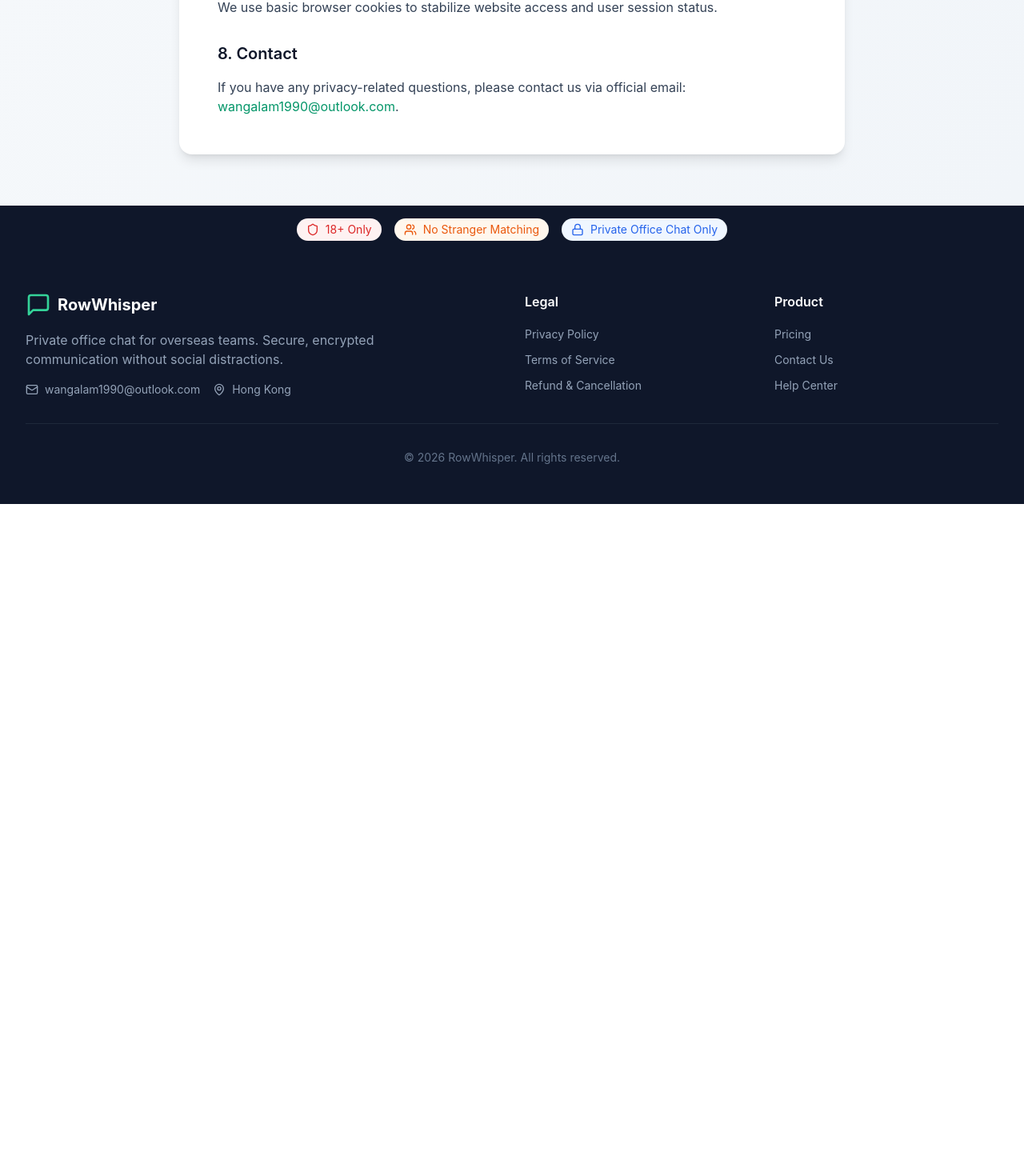
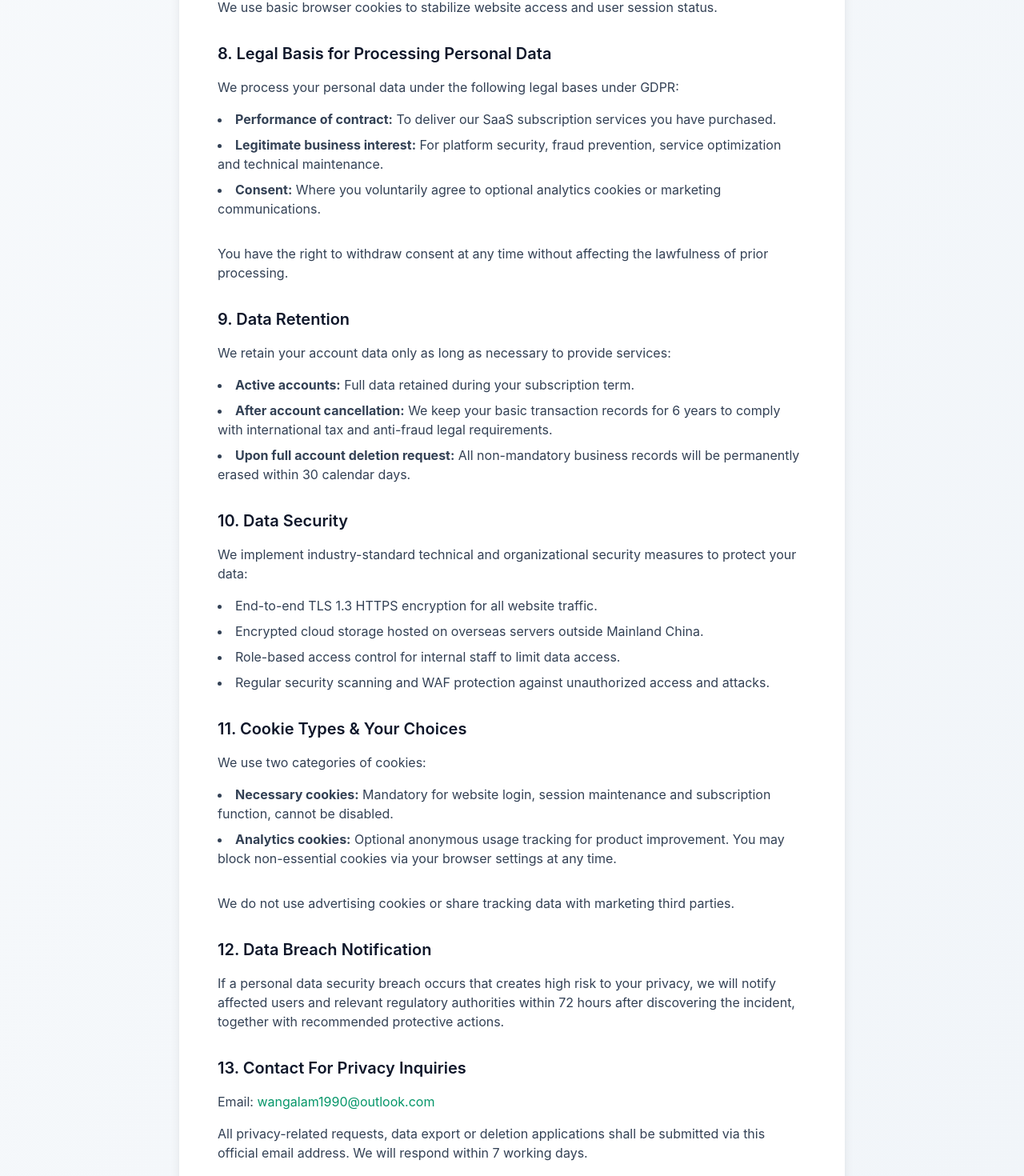
Before and after one commit to wangalam1990/rowwhisper-site, a React (Vite) app: page /privacy in a window 1280 px wide. Shown: the part 1676-3146 px from the top of the page at 80% size. Before the commit the page ends 2306 px from the top, so only its background shows below. Built offline with nearby package versions, Linux system fonts and the light colour scheme.

Commit message:
Update Privacy Policy with GDPR legal basis, data retention, security, cookies, breach notification

```diff
--- a/src/pages/Privacy.tsx
+++ b/src/pages/Privacy.tsx
@@ -65,9 +65,53 @@ export default function Privacy() {
             We use basic browser cookies to stabilize website access and user session status.
           </p>
 
-          <h2 className="text-xl font-semibold text-slate-900 mb-4">8. Contact</h2>
+          <h2 className="text-xl font-semibold text-slate-900 mb-4">8. Legal Basis for Processing Personal Data</h2>
+          <p className="text-slate-700 mb-4">We process your personal data under the following legal bases under GDPR:</p>
+          <ul className="list-disc list-inside text-slate-700 mb-8 space-y-2">
+            <li><strong>Performance of contract:</strong> To deliver our SaaS subscription services you have purchased.</li>
+            <li><strong>Legitimate business interest:</strong> For platform security, fraud prevention, service optimization and technical maintenance.</li>
+            <li><strong>Consent:</strong> Where you voluntarily agree to optional analytics cookies or marketing communications.</li>
+          </ul>
+          <p className="text-slate-700 mb-8">
+            You have the right to withdraw consent at any time without affecting the lawfulness of prior processing.
+          </p>
+
+          <h2 className="text-xl font-semibold text-slate-900 mb-4">9. Data Retention</h2>
+          <p className="text-slate-700 mb-4">We retain your account data only as long as necessary to provide services:</p>
+          <ul className="list-disc list-inside text-slate-700 mb-8 space-y-2">
+            <li><strong>Active accounts:</strong> Full data retained during your subscription term.</li>
+            <li><strong>After account cancellation:</strong> We keep your basic transaction records for 6 years to comply with international tax and anti-fraud legal requirements.</li>
+            <li><strong>Upon full account deletion request:</strong> All non-mandatory business records will be permanently erased within 30 calendar days.</li>
+          </ul>
+
+          <h2 className="text-xl font-semibold text-slate-900 mb-4">10. Data Security</h2>
+          <p className="text-slate-700 mb-4">We implement industry-standard technical and organizational security measures to protect your data:</p>
+          <ul className="list-disc list-inside text-slate-700 mb-8 space-y-2">
+            <li>End-to-end TLS 1.3 HTTPS encryption for all website traffic.</li>
+            <li>Encrypted cloud storage hosted on overseas servers outside Mainland China.</li>
+            <li>Role-based access control for internal staff to limit data access.</li>
+            <li>Regular security scanning and WAF protection against unauthorized access and attacks.</li>
+          </ul>
+
+          <h2 className="text-xl font-semibold text-slate-900 mb-4">11. Cookie Types & Your Choices</h2>
+          <p className="text-slate-700 mb-4">We use two categories of cookies:</p>
+          <ul className="list-disc list-inside text-slate-700 mb-8 space-y-2">
+            <li><strong>Necessary cookies:</strong> Mandatory for website login, session maintenance and subscription function, cannot be disabled.</li>
+            <li><strong>Analytics cookies:</strong> Optional anonymous usage tracking for product improvement. You may block non-essential cookies via your browser settings at any time.</li>
+          </ul>
+          <p className="text-slate-700 mb-8">
+            We do not use advertising cookies or share tracking data with marketing third parties.
+          </p>
+
+          <h2 className="text-xl font-semibold text-slate-900 mb-4">12. Data Breach Notification</h2>
+          <p className="text-slate-700 mb-8">
+            If a personal data security breach occurs that creates high risk to your privacy, we will notify affected users and relevant regulatory authorities within 72 hours after discovering the incident, together with recommended protective actions.
+          </p>
+
+          <h2 className="text-xl font-semibold text-slate-900 mb-4">13. Contact For Privacy Inquiries</h2>
+          <p className="text-slate-700 mb-4">Email: <a href="mailto:wangalam1990@outlook.com" className="text-emerald-600 hover:underline">wangalam1990@outlook.com</a></p>
           <p className="text-slate-700">
-            If you have any privacy-related questions, please contact us via official email: <a href="mailto:wangalam1990@outlook.com" className="text-emerald-600 hover:underline">wangalam1990@outlook.com</a>.
+            All privacy-related requests, data export or deletion applications shall be submitted via this official email address. We will respond within 7 working days.
           </p>
         </div>
       </div>
```
